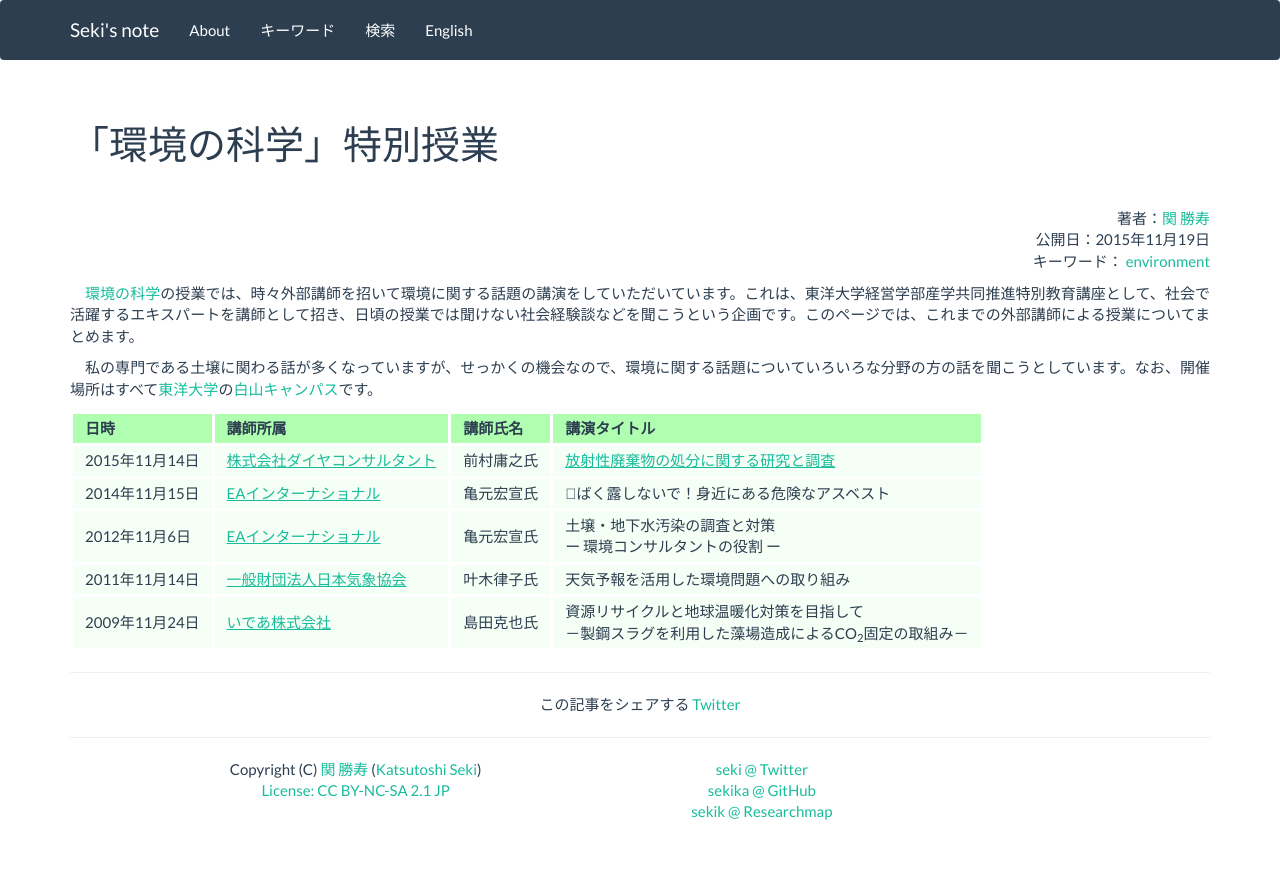
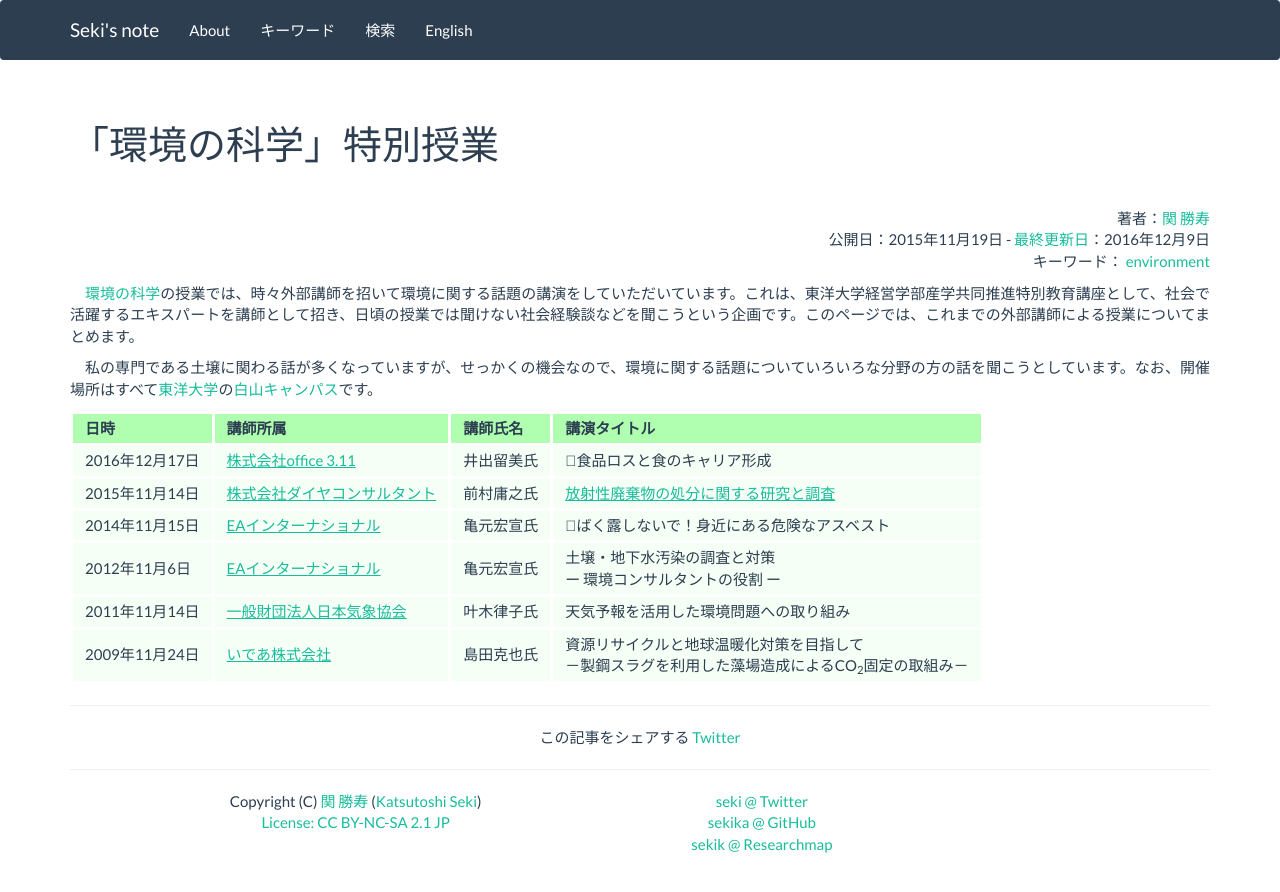
Before and after one commit to sekika/sekika.github.io, a Jekyll site: the page built from _posts/2015-11-19-special-lecture.md, in a window 1280 px wide. Shown: the top 892 px of the page. Built offline with Jekyll 4.4.1, drawn with Linux system fonts in a browser that asks for light colours; nearby versions of some CDN libraries; comment, search, counter and statistics services are not loaded.

Commit message:
食品ロスと食のキャリア形成

```diff
--- a/_posts/2015-11-19-special-lecture.md
+++ b/_posts/2015-11-19-special-lecture.md
@@ -2,6 +2,7 @@
 layout: post
 title: 「環境の科学」特別授業
 date: 2015-11-19 14:34:37 +0000
+update: 2016-12-09 00:40:14 +0000
 tag: environment
 ---
 [環境の科学](http://www2.toyo.ac.jp/~seki_k/kankyo.html)の授業では、時々外部講師を招いて環境に関する話題の講演をしていただいています。これは、東洋大学経営学部産学共同推進特別教育講座として、社会で活躍するエキスパートを講師として招き、日頃の授業では聞けない社会経験談などを聞こうという企画です。このページでは、これまでの外部講師による授業についてまとめます。
@@ -10,6 +11,7 @@ tag: environment
 
 |日時 |講師所属 |講師氏名 |講演タイトル |
 |-----+---------+----------+---------------|
+|2016年12月17日 |[株式会社office 3.11](http://www.office311.jp/) |井出留美氏 |􏰀食品ロスと食のキャリア形成|
 |2015年11月14日 |[株式会社ダイヤコンサルタント](http://www.diaconsult.co.jp/) |前村庸之氏 |[放射性廃棄物の処分に関する研究と調査](https://www.facebook.com/toyo.kaifa/posts/763685013758829?pnref=story) |
 |2014年11月15日 |[EAインターナショナル](http://www.ea-intl.com/) |亀元宏宣氏 |􏰀ばく露しないで！身近にある危険なアスベスト|
 |2012年11月6日 |[EAインターナショナル](http://www.ea-intl.com/) |亀元宏宣氏 |土壌・地下水汚染の調査と対策<br />ー 環境コンサルタントの役割 ー|
```
